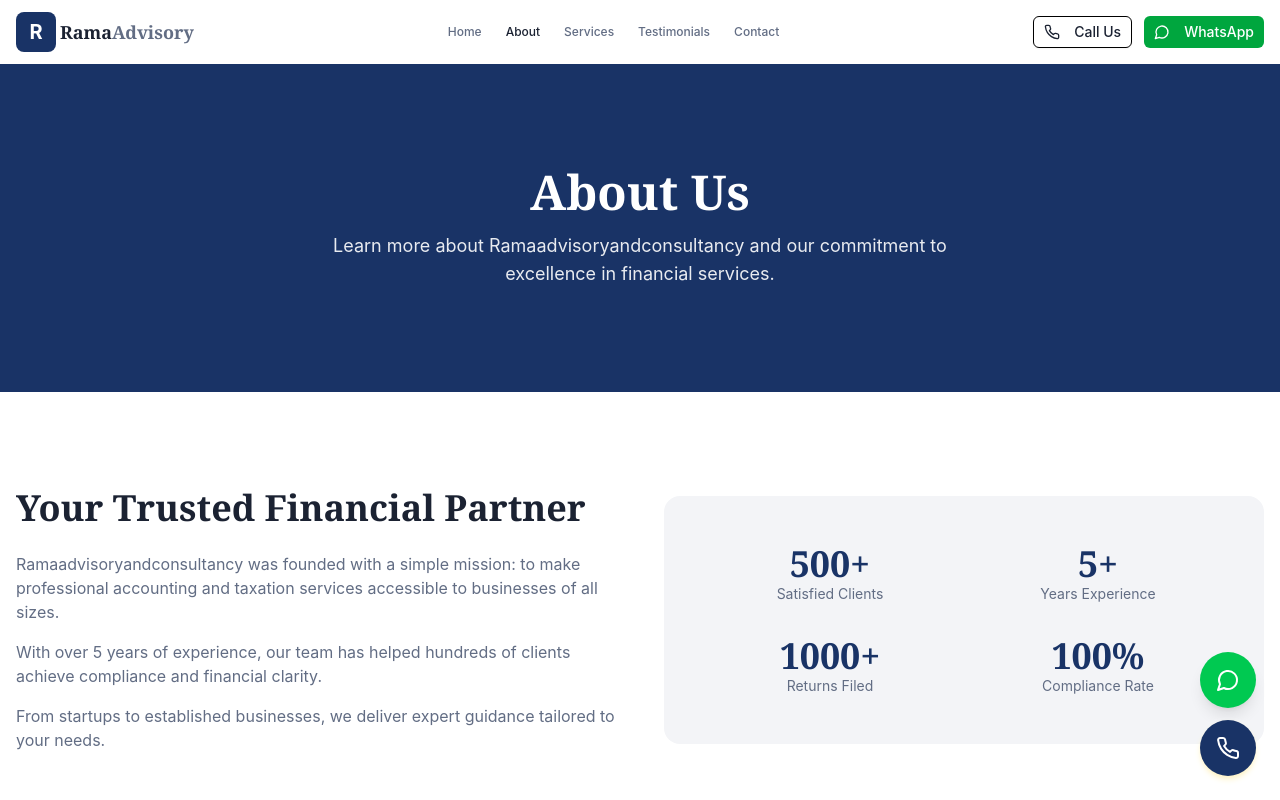
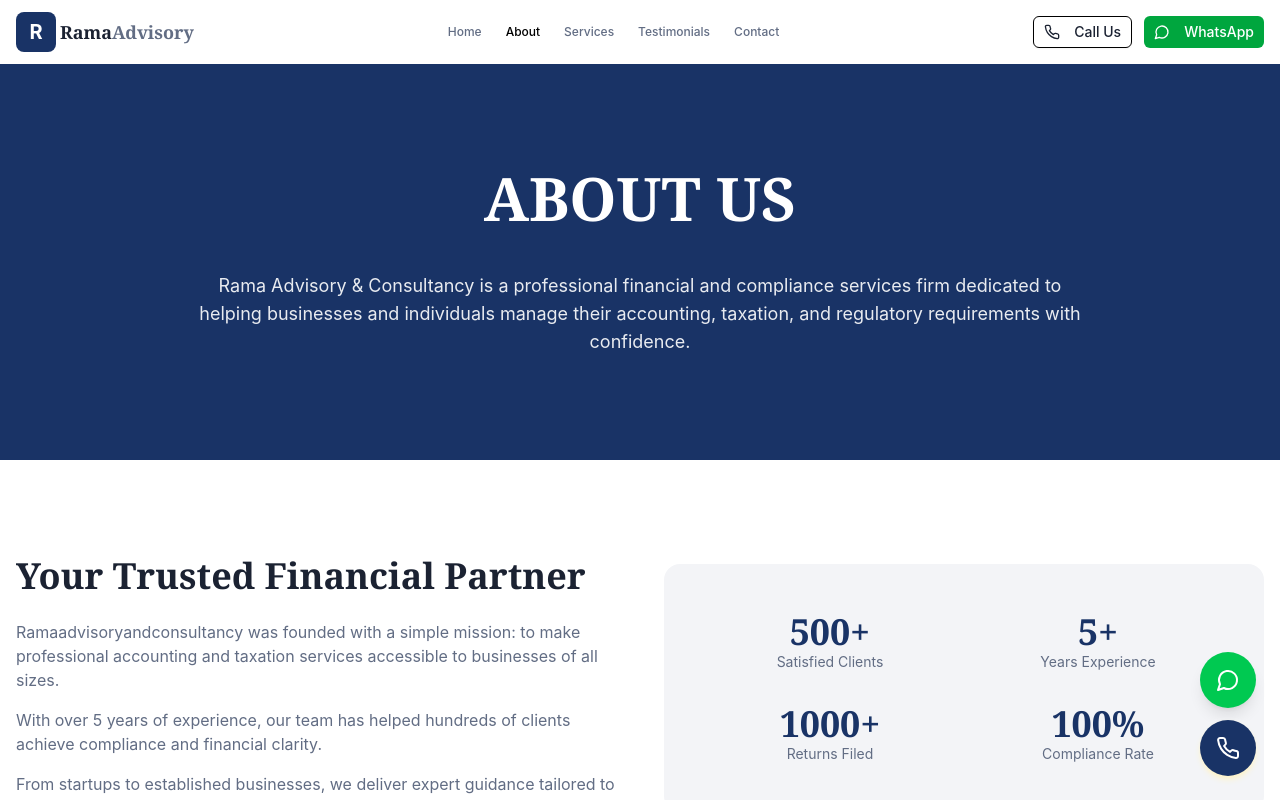
Before and after one commit to EvadeWon/ramaadvisoryandconsultancy, a Next.js app: page /about in a window 1280 px wide. Shown: the top 800 px of the page. Built offline with nearby package versions, Linux system fonts and the light colour scheme.

Commit message:
typewriting effect

```diff
--- a/package.json
+++ b/package.json
@@ -52,15 +52,19 @@
     "next-themes": "^0.3.0",
     "nodemailer": "^7.0.12",
     "react": "^18.3.1",
+    "react-countup": "^6.5.3",
     "react-day-picker": "^8.10.1",
     "react-dom": "^18.3.1",
     "react-hook-form": "^7.61.1",
     "react-resizable-panels": "^2.1.9",
+    "react-scroll-trigger": "^0.6.14",
+    "react-scroll-up": "^1.4.0",
     "recharts": "^2.15.4",
     "sonner": "^1.7.4",
     "tailwind-merge": "^2.6.0",
     "tailwindcss-animate": "^1.0.7",
     "tw-animate-css": "^1.4.0",
+    "typewriter-effect": "^2.22.0",
     "vaul": "^0.9.9",
     "zod": "^3.25.76"
   },
--- a/src/app/about/page.tsx
+++ b/src/app/about/page.tsx
@@ -12,8 +12,14 @@
     Target,
 } from "lucide-react";
 import Link from "next/link";
+import { useEffect, useState } from "react";
+import Typewriter from 'typewriter-effect';
 
 const About = () => {
+    const [animate, setAnimate] = useState(false);
+    useEffect(() => {
+        setAnimate(true);
+    }, []);
     const values = [
         {
             icon: Target,
@@ -53,12 +59,27 @@
             {/* Hero Section */}
             <section className="bg-[#193366] text-white py-16 md:py-26">
                 <div className="container mx-auto px-4 text-center">
-                    <h1 className="font-serif text-4xl md:text-5xl font-bold mb-4">
-                        About Us
+                    <h1 className={`font-serif text-4xl md:text-5xl lg:text-6xl font-bold mb-4 transition-all duration-1000
+                        ${animate ? "opacity-100 translate-y-0" : "opacity-0 translate-y-10"}
+                        `}>
+                        ABOUT US
                     </h1>
-                    <p className="text-lg opacity-90 max-w-2xl mx-auto">
-                        Learn more about Ramaadvisoryandconsultancy and our commitment to
-                        excellence in financial services.
+                    <p className={`text-lg opacity-90 max-w-2xl mx-auto transition-all duration-1000 ${animate ? "opacity-100 translate-y-0" : "opacity-0 translate-y-10"}`}>
+                        <Typewriter
+                            options={{
+                                strings: [
+                                    `<span style="color:#EEB32B;font-weight:bold;">WHO WE ARE?</span>`,
+                                    `<span style="color:#70e000;font-weight:bold;">WHY WE EXIST?</span>`,
+                                    `<span style="color:#ffffff;font-weight:bold;">WHY WE CAN BE TRUSTED?</span>`],
+                                autoStart: true,
+                                delay: 200,
+                                deleteSpeed: 40,
+                                loop: true
+                            }}
+                        />
+                    </p>
+                    <p className="text-lg opacity-90 max-w-4xl mx-auto">
+                        Rama Advisory & Consultancy is a professional financial and compliance services firm dedicated to helping businesses and individuals manage their accounting, taxation, and regulatory requirements with confidence.
                     </p>
                 </div>
             </section>
--- a/src/app/page.tsx
+++ b/src/app/page.tsx
@@ -19,10 +19,12 @@
 import ServiceCard from "@/components/ServiceCard";
 import { Button } from "@/components/ui/button";
 import { useEffect, useState } from "react";
+import CountUp from "react-countup";
+import ScrollTrigger from 'react-scroll-trigger';
 
 export default function HomePage() {
   const [animate, setAnimate] = useState(false);
-
+  const [countOn, setCountOn] = useState(false);
   useEffect(() => {
     setAnimate(true);
   }, []);
@@ -72,10 +74,10 @@
   ];
 
   const stats = [
-    { number: "500+", label: "Happy Clients" },
-    { number: "5+", label: "Years Experience" },
-    { number: "1000+", label: "Tax Returns Filed" },
-    { number: "100%", label: "Compliance Rate" },
+    { number: 500, suffix: "+", label: "Happy Clients" },
+    { number: 5, suffix: "+", label: "Years Experience" },
+    { number: 1000, suffix: "+", label: "Tax Returns Filed" },
+    { number: 100, suffix: "%", label: "Compliance Rate" },
   ];
 
   return (
@@ -89,9 +91,7 @@
             <h1 className={`text-white font-serif text-4xl md:text-5xl lg:text-6xl font-bold mb-6 transition-all duration-1000
       ${animate ? "opacity-100 translate-y-0" : "opacity-0 translate-y-10"}`}>
               Trusted Financial
-              <span className="block text-[#EEB32B]
-
-">
+              <span className="block text-[#EEB32B]">
                 Advisory & Consultancy
               </span>
             </h1>
@@ -122,9 +122,12 @@
         <div className="container mx-auto px-4 grid grid-cols-2 md:grid-cols-4 gap-8">
           {stats.map((stat, index) => (
             <div key={index} className="text-center">
-              <p className="text-2xl text-[#193366] font-bold text-primary">
-                {stat.number}
-              </p>
+              <ScrollTrigger onEnter={() => setCountOn(true)} onExit={() => setCountOn(false)}>
+                <p className="text-2xl text-[#1B2232] font-bold text-primary">
+                  {countOn && <CountUp start={0} end={stat.number} duration={2} delay={0} />}
+                </p>
+              </ScrollTrigger>
+              <span>{stat.suffix}</span>
               <p className="text-sm text-gray-600">{stat.label}</p>
             </div>
           ))}
@@ -141,10 +144,10 @@
           </div>
 
           <div className="grid grid-cols-1 md:grid-cols-2 lg:grid-cols-4 gap-8">
-            <Feature icon={Shield} title="Trusted Expertise" description="Years of experience in handling complex tax and accounting matters."/>
-            <Feature icon={Users} title="Client-Focused" description="Personalized solutions tailored to your specific business needs."/>
-            <Feature icon={Award} title="Quality Assurance" description="100% compliance rate with all regulatory requirements."/>
-            <Feature icon={Clock} title="Timely Delivery" description="Meeting all deadlines without compromising on accuracy."/>
+            <Feature icon={Shield} title="Trusted Expertise" description="Years of experience in handling complex tax and accounting matters." />
+            <Feature icon={Users} title="Client-Focused" description="Personalized solutions tailored to your specific business needs." />
+            <Feature icon={Award} title="Quality Assurance" description="100% compliance rate with all regulatory requirements." />
+            <Feature icon={Clock} title="Timely Delivery" description="Meeting all deadlines without compromising on accuracy." />
           </div>
         </div>
       </section>
@@ -184,7 +187,7 @@
 }: {
   icon: LucideIcon;
   title: string;
-  description:string;
+  description: string;
 }) {
   return (
     <div className="text-center p-6">
--- a/src/app/services/page.tsx
+++ b/src/app/services/page.tsx
@@ -1,7 +1,9 @@
+"use client"
 import FloatingContact from "@/components/FloatingContact";
 import Footer from "@/components/Footer";
 import Header from "@/components/Header";
 import { Button } from "@/components/ui/button";
+import Typewriter from 'typewriter-effect'
 import {
     ArrowRight,
     Building2,
@@ -13,9 +15,14 @@
     Scale
 } from "lucide-react";
 import Link from "next/link";
+import { useEffect, useState } from "react";
 
 
 const Services = () => {
+    const [animate,setAnimate]=useState(false);
+    useEffect(()=>{
+        setAnimate(true);
+    },[])
     const services = [
         {
             icon: FileText,
@@ -110,9 +117,23 @@
             {/* Hero Section */}
             <section className="bg-[#193366] text-white py-16 md:py-26">
                 <div className="container mx-auto px-4 text-center">
-                    <h1 className="font-serif text-4xl md:text-5xl font-bold mb-4">Our Services</h1>
+                    <h1 className={`font-serif text-4xl md:text-5xl font-bold mb-4 transition-all duration-1000
+                        ${animate ? "opacity-100 translate-y-0" : "opacity-0 translate-y-10"}
+                        `}>OUR SERVICES</h1>
                     <p className="text-lg opacity-90 max-w-2xl mx-auto">
-                        Comprehensive financial services tailored to meet the unique needs of your business.
+                        <Typewriter
+                            options={{
+                                strings: [
+                                    `<span style="color:#EEB32B;font-weight:bold;">TDS RETURN</span>`,
+                                    `<span style="color:#70e000;font-weight:bold;">GST COMPLIANCES</span>`,
+                                    `<span style="color:#ffffff;font-weight:bold;">INCOME TAX FILING</span>`,
+                                    `<span style="color:#f38a3f;font-weight:bold;">ACCOUNTING</span>`],
+                                autoStart: true,
+                                delay: 50,
+                                deleteSpeed: 40,
+                                loop: true
+                            }}
+                        />
                     </p>
                 </div>
             </section>
--- a/src/app/testimonials/page.tsx
+++ b/src/app/testimonials/page.tsx
@@ -1,3 +1,4 @@
+"use client"
 import FloatingContact from "@/components/FloatingContact";
 import Footer from "@/components/Footer";
 import Header from "@/components/Header";
@@ -5,8 +6,13 @@
 import { Button } from "@/components/ui/button";
 import { ArrowRight, Quote } from "lucide-react";
 import Link from "next/link";
+import { useEffect, useState } from "react";
 
 const Testimonials = () => {
+    const [animate,setAnimate]=useState(false);
+    useEffect(()=>{
+        setAnimate(true);
+    },[])
     const testimonials = [
         {
             name: "Rajesh Kumar",
@@ -65,7 +71,7 @@
             {/* Hero Section */}
             <section className="bg-[#193366] text-white py-16 md:py-26">
                 <div className="container mx-auto px-4 text-center">
-                    <h1 className="font-serif text-4xl md:text-5xl font-bold mb-4">Client Testimonials</h1>
+                    <h1 className={`font-serif text-4xl md:text-5xl font-bold mb-4 duration-1000 transition-all ${animate?"opacity-100 translate-y-0":"opacity-0 translate-y-10"}`}>CLIENT FEEDBACK</h1>
                     <p className="text-lg opacity-90 max-w-2xl mx-auto">
                         Do not just take our word for it. Here is what our valued clients have to say about our services.
                     </p>
--- a/src/components/Header.tsx
+++ b/src/components/Header.tsx
@@ -23,7 +23,7 @@
         pathname === path || pathname.startsWith(path + "/");
 
     return (
-        <header className="sticky top-0 left-0 w-full z-50 bg-white/60 backdrop-blur border-black/5">
+        <header className="sticky top-0 left-0 w-full z-50 bg-white/90 backdrop-blur border-black/5">
             <div className="container mx-auto px-4">
                 <div className="flex h-16 items-center justify-between">
 
@@ -42,9 +42,9 @@
                                 key={link.path}
                                 href={link.path}
                                 className={cn(
-                                    "text-xs font-medium transition-colors hover:text-primary",
+                                    "text-xs font-medium transition-colors hover:text-green-800",
                                     isActive(link.path)
-                                        ? "text-primary"
+                                        ? "text-black"
                                         : "text-muted-foreground"
                                 )}
                             >
```
Also changed, not shown: 1 other file (tests, documents, lock files or other folders).
